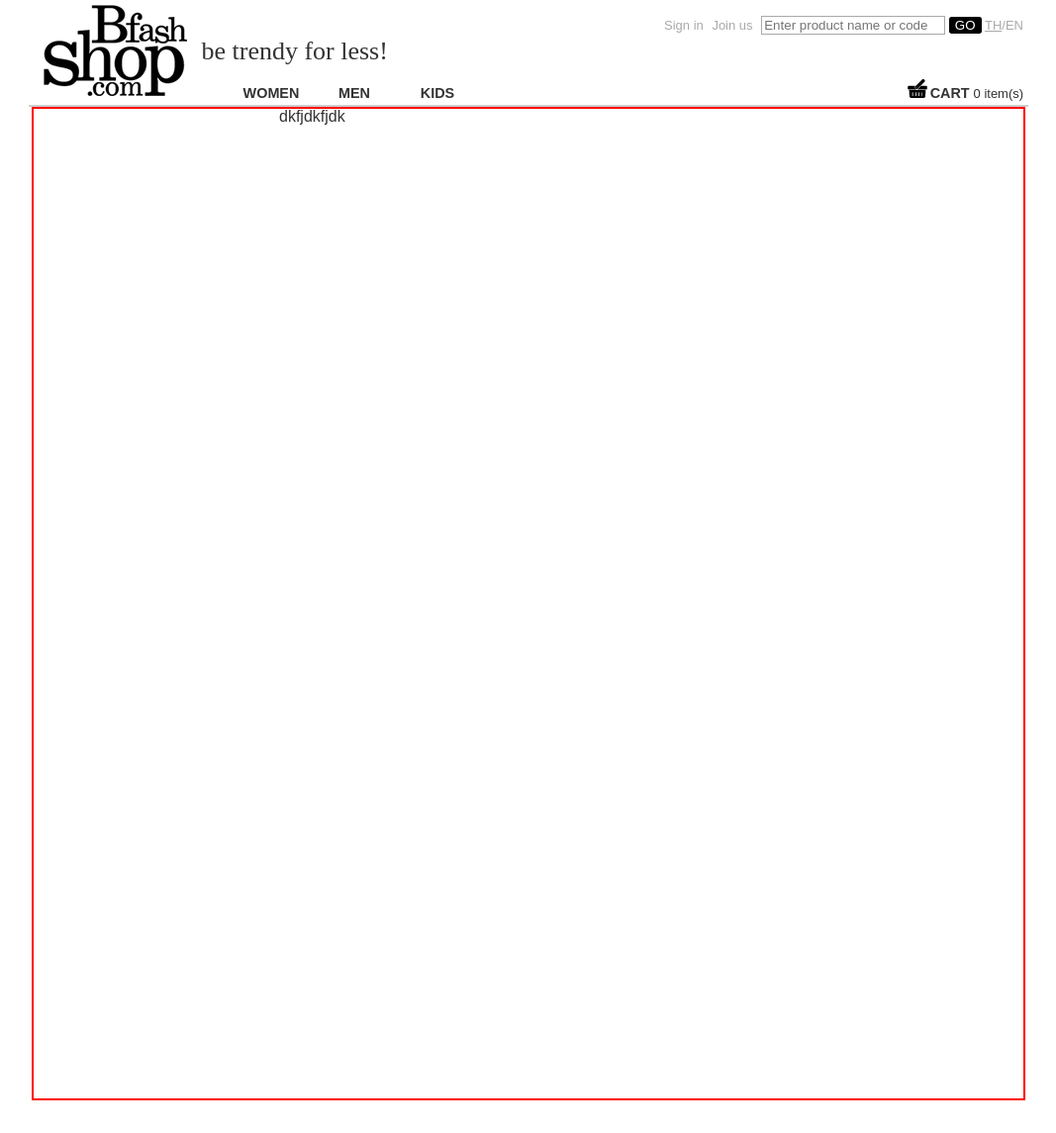
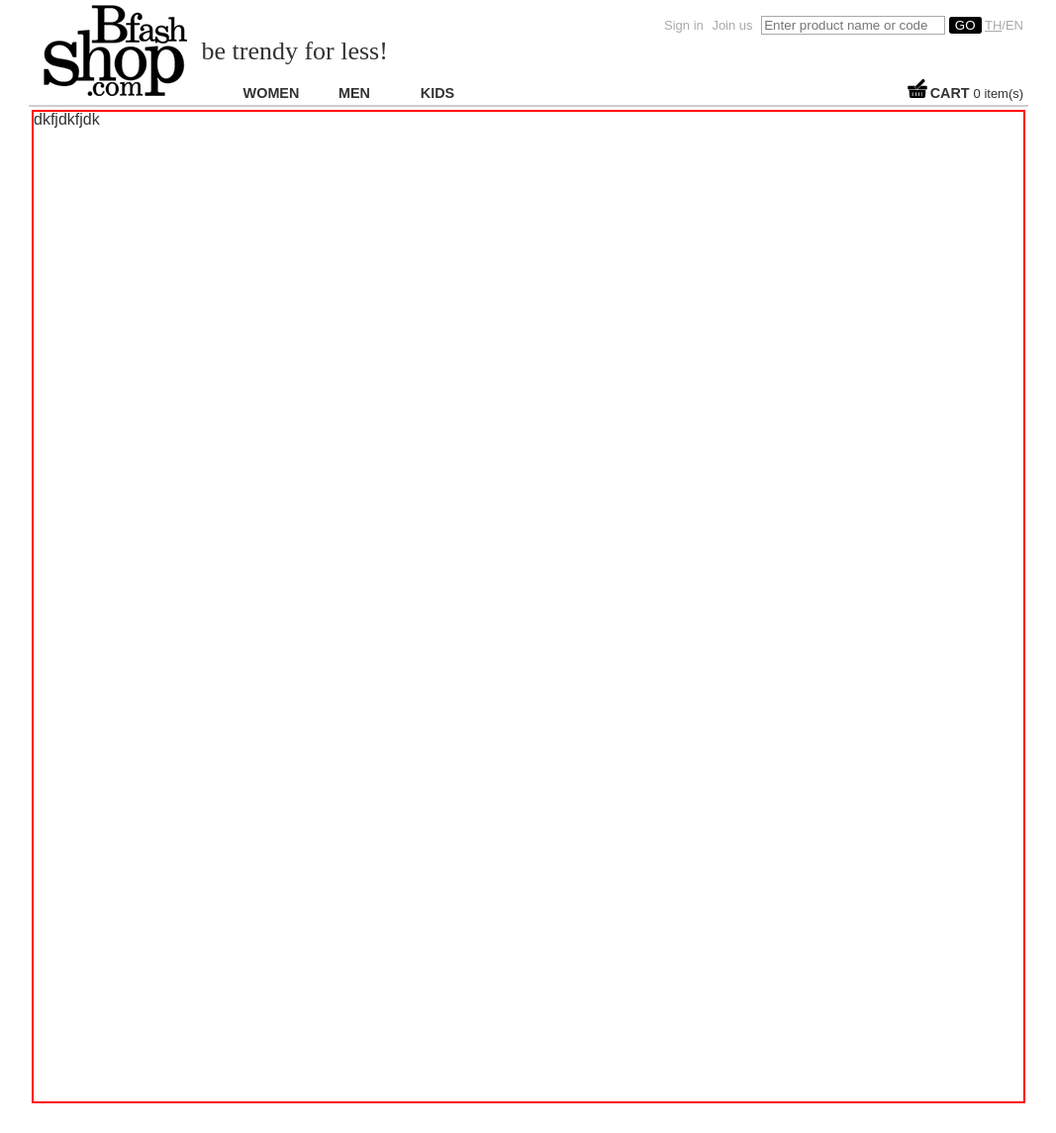
Before and after one commit to NorThanapon/ClothingSite, a CodeIgniter app: page / in a window 1280 px wide. Shown: the whole page at 99% size, without its empty margins (106-1173 px from the left). Before the commit the page ends 1112 px from the top, so only its background shows below. Run offline with CodeIgniter, Linux system fonts and the light colour scheme.

Commit message:
fix content position

```diff
--- a/application/views/common/header.php
+++ b/application/views/common/header.php
@@ -29,3 +29,4 @@
         </span>
     </div><!-- end #header-menu -->
 </header>
+<div class="clear-float"></div>
--- a/assets/css/main-content.css
+++ b/assets/css/main-content.css
@@ -1,4 +1,5 @@
 #content{
+        top:-30px;
 	border:2px solid #F00;
 	max-width:1000px;
 	position:relative;
--- a/assets/css/main.css
+++ b/assets/css/main.css
@@ -9,3 +9,8 @@ body{
     margin: 0 auto;
     padding: 0;
 }
+.clear-float {
+    clear:both;
+    height:0;
+
+}
```
